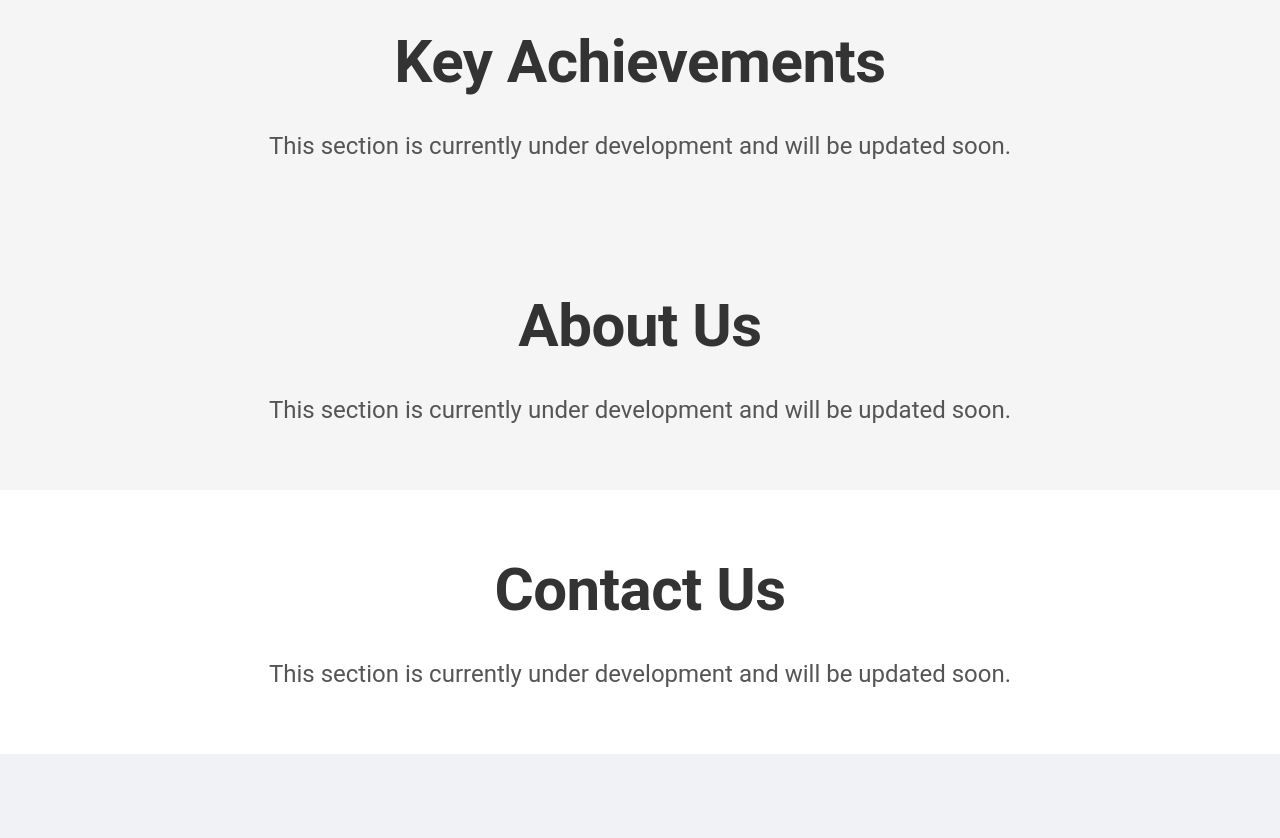
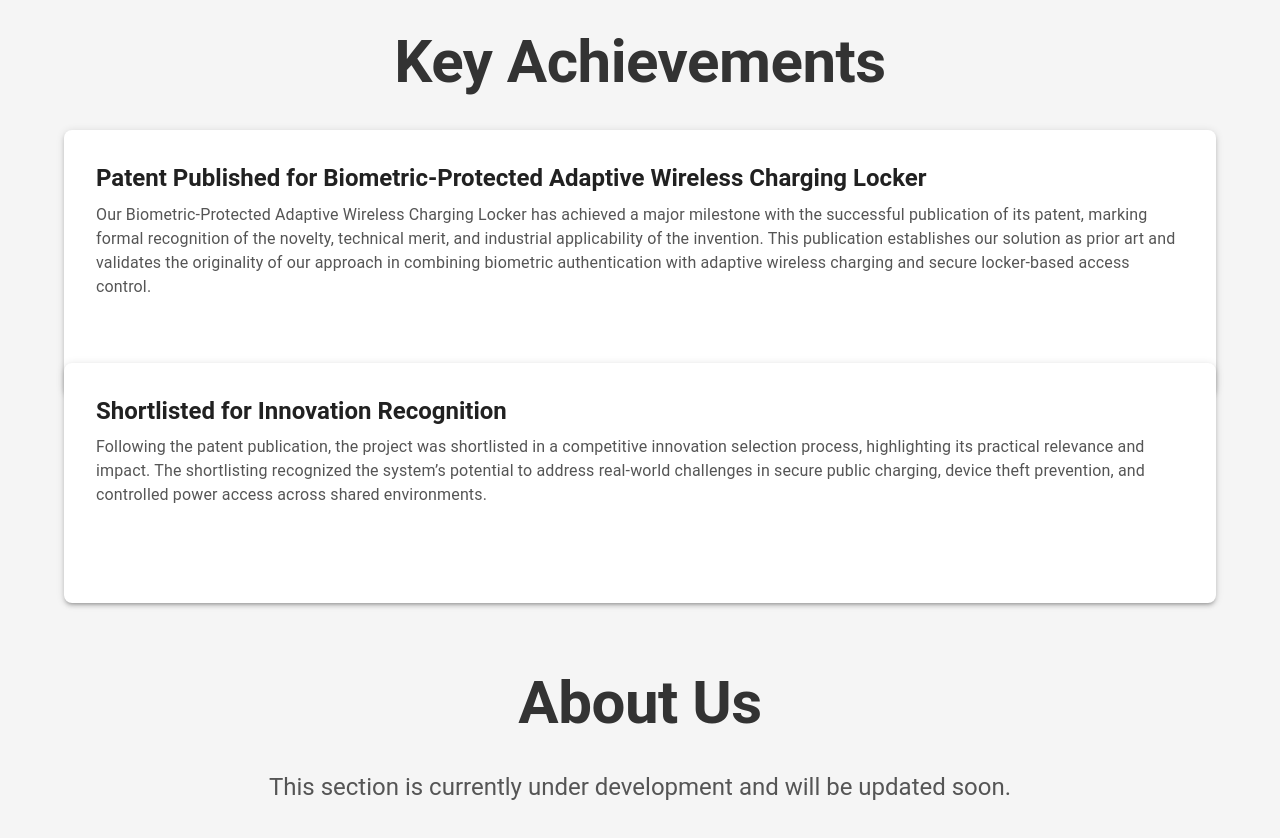
Before and after one commit to chetancsk616/voice-of-the-collage, a React (Vite) app: page /home in a window 1280 px wide. Shown: the part 2580-3418 px from the top of the page. Before the commit the page ends 3334 px from the top, so only its background shows below. Built offline with nearby package versions, Linux system fonts and the light colour scheme; no server answers.

Commit message:
added key achievements

```diff
--- a/src/components/KeyAchievements.jsx
+++ b/src/components/KeyAchievements.jsx
@@ -1,16 +1,38 @@
 import React from 'react';
-import { Box, Container, Typography } from '@mui/material';
+import { Box, Container, Typography, Paper, Grid } from '@mui/material';
 
 const KeyAchievements = () => {
+  const achievements = [
+    {
+      title: 'Patent Published for Biometric-Protected Adaptive Wireless Charging Locker',
+      description: 'Our Biometric-Protected Adaptive Wireless Charging Locker has achieved a major milestone with the successful publication of its patent, marking formal recognition of the novelty, technical merit, and industrial applicability of the invention. This publication establishes our solution as prior art and validates the originality of our approach in combining biometric authentication with adaptive wireless charging and secure locker-based access control.',
+    },
+    {
+      title: 'Shortlisted for Innovation Recognition',
+      description: 'Following the patent publication, the project was shortlisted in a competitive innovation selection process, highlighting its practical relevance and impact. The shortlisting recognized the system’s potential to address real-world challenges in secure public charging, device theft prevention, and controlled power access across shared environments.',
+    },
+  ];
+
   return (
     <Box id="achievements" sx={{ py: 8, backgroundColor: '#f5f5f5' }}>
       <Container>
         <Typography variant="h2" component="h2" align="center" gutterBottom sx={{ fontWeight: 700, color: '#333' }}>
           Key Achievements
         </Typography>
-        <Typography variant="h5" component="p" align="center" sx={{ mt: 4, color: '#555' }}>
-          This section is currently under development and will be updated soon.
-        </Typography>
+        <Grid container spacing={4} sx={{ mt: 4 }}>
+          {achievements.map((achievement, index) => (
+            <Grid item xs={12} md={6} key={index}>
+              <Paper elevation={3} sx={{ p: 4, borderRadius: 2, height: '100%' }}>
+                <Typography variant="h5" component="h3" gutterBottom sx={{ fontWeight: 600 }}>
+                  {achievement.title}
+                </Typography>
+                <Typography variant="body1" sx={{ color: '#555' }}>
+                  {achievement.description}
+                </Typography>
+              </Paper>
+            </Grid>
+          ))}
+        </Grid>
       </Container>
     </Box>
   );
```
